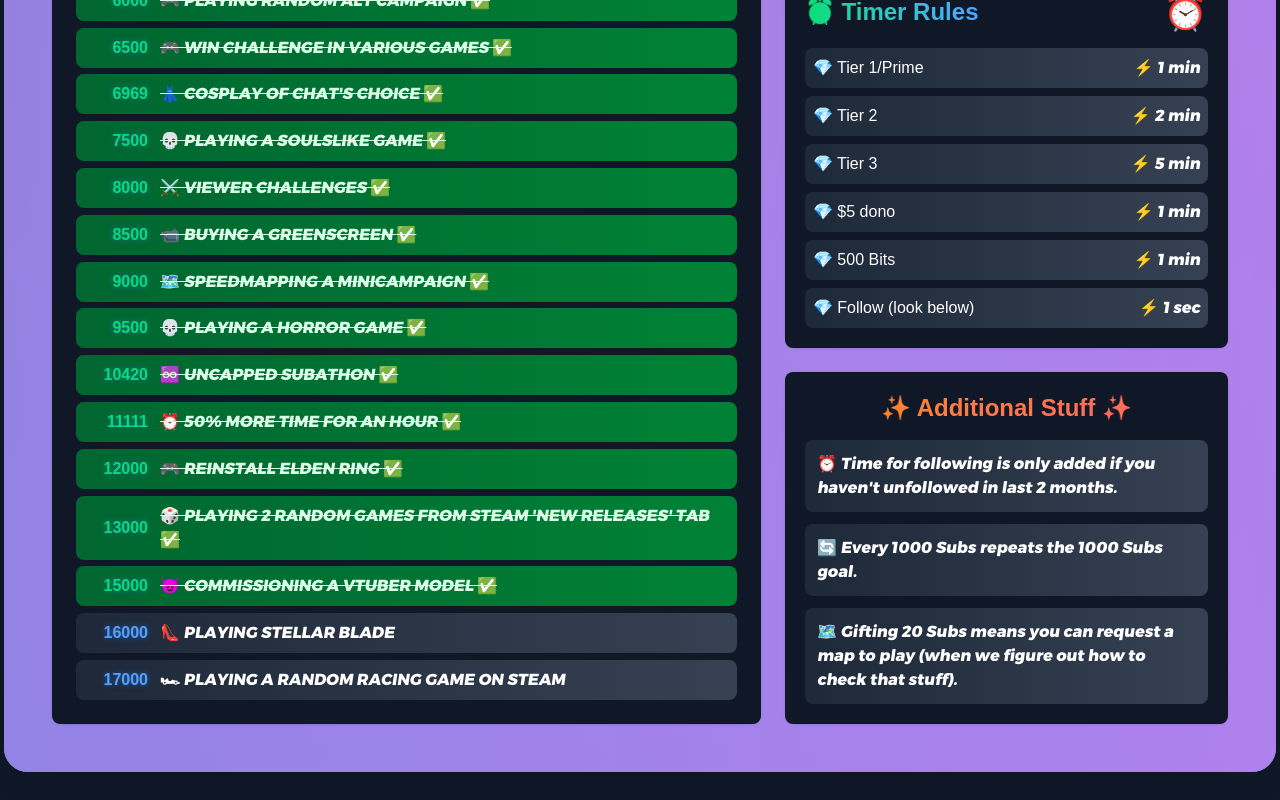
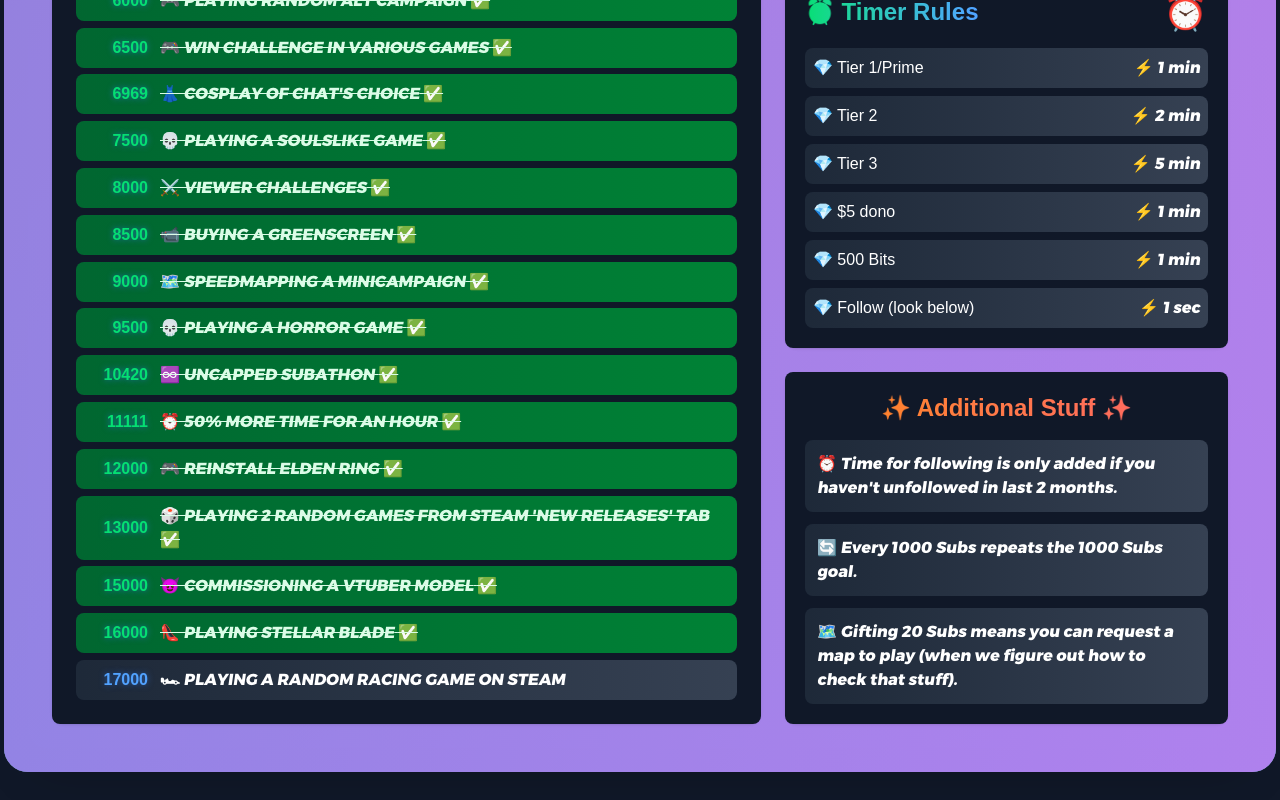
Before and after one commit to VellVee/scrapie-subathon, a Next.js app: page / in a window 1280 px wide. Shown: the part 798-1598 px from the top of the page. Built offline with nearby package versions, Linux system fonts and the light colour scheme.

Commit message:
16k goal met

```diff
--- a/app/page.tsx
+++ b/app/page.tsx
@@ -43,7 +43,7 @@ export default function SubathonPage() {
     { goal: 12000, text: "🎮 REINSTALL ELDEN RING", met: true },
     { goal: 13000, text: "🎲 PLAYING 2 RANDOM GAMES FROM STEAM 'NEW RELEASES' TAB", met: true },
     { goal: 15000, text: "😈 COMMISSIONING A VTUBER MODEL", met: true },
-    { goal: 16000, text: "👠 PLAYING STELLAR BLADE", met: false },
+    { goal: 16000, text: "👠 PLAYING STELLAR BLADE", met: true },
     { goal: 17000, text: "🏎 PLAYING A RANDOM RACING GAME ON STEAM", met: false },
   ], []);
 
```
